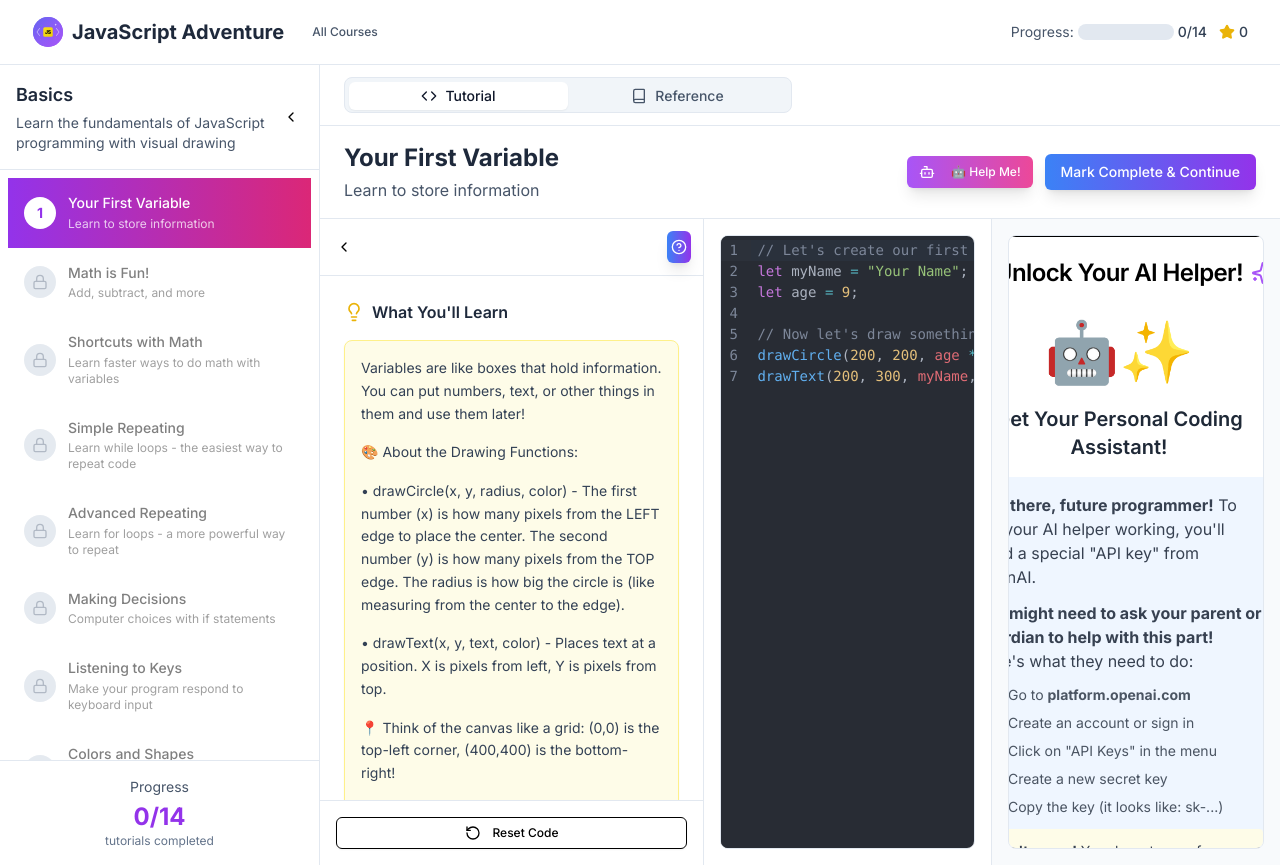
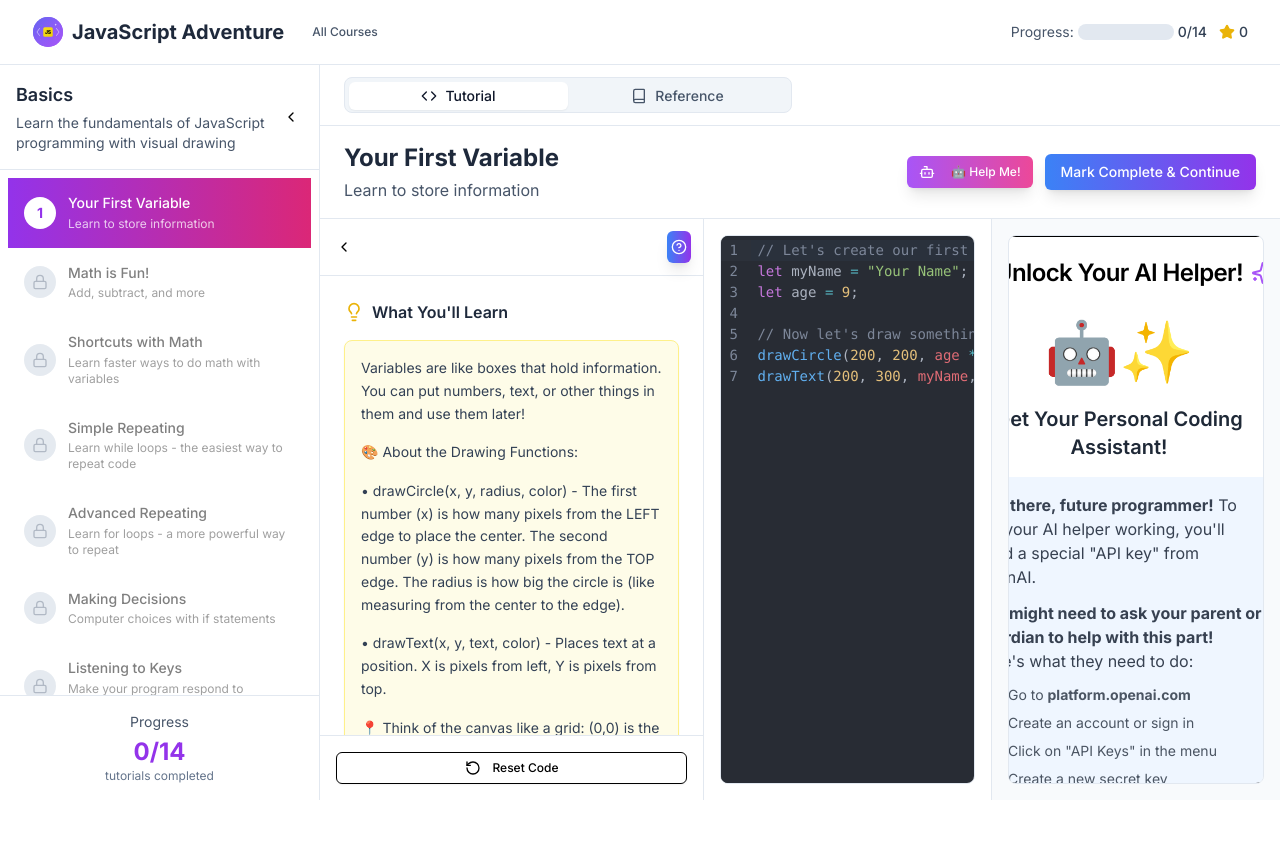
Before and after one commit to shaneosullivan/JsTutor, a Next.js app: page /course/1 in a window 1280 px wide. After the commit the page ends 800 px from the top, so only its background shows below. Built offline with nearby package versions, Linux system fonts and the light colour scheme.

Commit message:
Fix the height of the app to be 100% of the window

```diff
--- a/app/globals.css
+++ b/app/globals.css
@@ -70,6 +70,10 @@
   * {
     @apply border-border;
   }
+  html, body {
+    height: 100%;
+    overflow-x: hidden;
+  }
   body {
     @apply bg-background text-foreground;
   }
--- a/components/pages/CoursePage.tsx
+++ b/components/pages/CoursePage.tsx
@@ -286,9 +286,9 @@ export default function CoursePage({ courseId }: CoursePageProps) {
   }
 
   return (
-    <div className="min-h-screen bg-slate-50">
+    <div className="h-screen bg-slate-50 flex flex-col">
       {/* Header */}
-      <header className="bg-white shadow-sm border-b border-slate-200">
+      <header className="bg-white shadow-sm border-b border-slate-200 flex-shrink-0">
         <div className="max-w-7xl mx-auto px-4 sm:px-6 lg:px-8">
           <div className="flex items-center justify-between h-16">
             <div className="flex items-center space-x-4">
@@ -335,7 +335,7 @@ export default function CoursePage({ courseId }: CoursePageProps) {
         </div>
       </header>
 
-      <div className="flex h-screen">
+      <div className="flex flex-1 overflow-hidden">
         {/* Sidebar */}
         <TutorialSidebar
           tutorials={tutorials
--- a/components/pages/Home.tsx
+++ b/components/pages/Home.tsx
@@ -254,9 +254,9 @@ export default function Home() {
   }
 
   return (
-    <div className="min-h-screen bg-slate-50">
+    <div className="h-screen bg-slate-50 flex flex-col">
       {/* Header */}
-      <header className="bg-white shadow-sm border-b border-slate-200">
+      <header className="bg-white shadow-sm border-b border-slate-200 flex-shrink-0">
         <div className="max-w-7xl mx-auto px-4 sm:px-6 lg:px-8">
           <div className="flex items-center justify-between h-16">
             <div className="flex items-center space-x-4">
@@ -303,7 +303,7 @@ export default function Home() {
         </div>
       </header>
 
-      <div className="flex h-screen">
+      <div className="flex flex-1 overflow-hidden">
         {/* Sidebar */}
         <TutorialSidebar
           tutorials={tutorials
```
